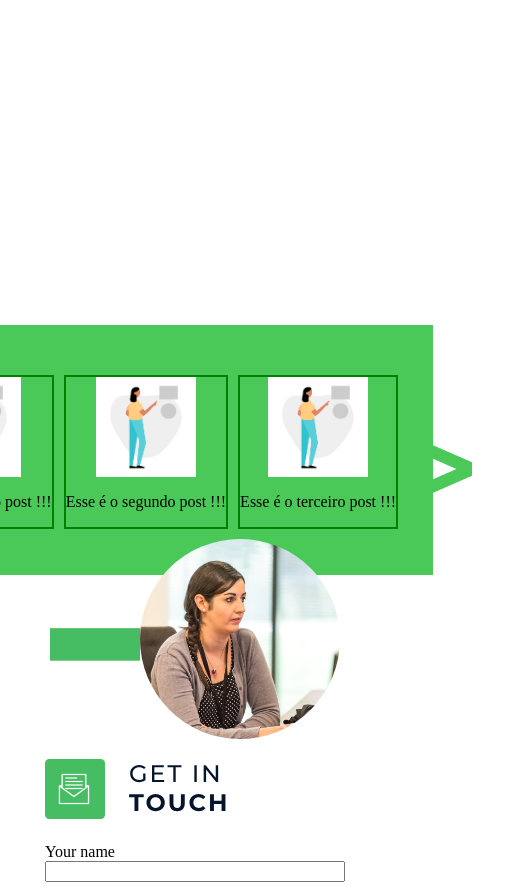
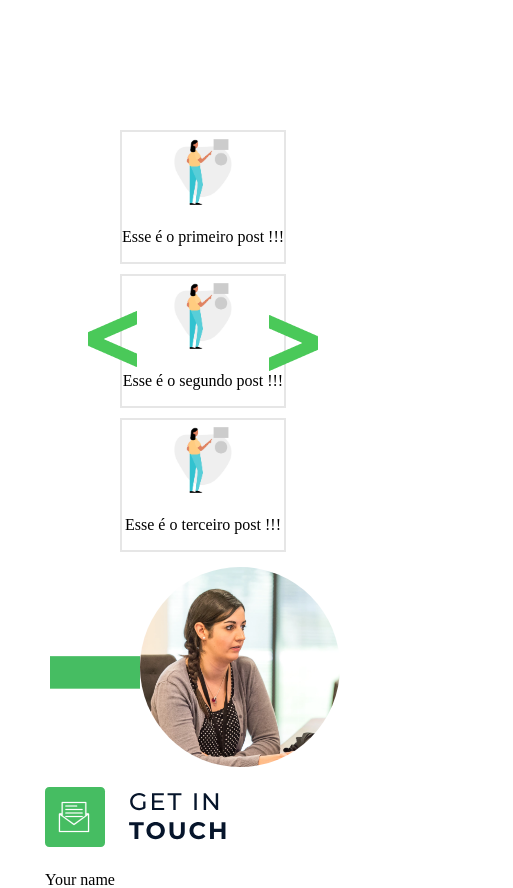
Before and after one commit to thiagoaprgt/full-stack-test, a React (Vite) app in the folder thiago-teste/: page / in a window 390 px wide. Shown: the part 1460-2348 px from the top of the page, 513 px wide, since content can reach past the window. Built offline with nearby package versions, Linux system fonts and the light colour scheme.

Commit message:
ajustes no layout

```diff
--- a/thiago-teste/src/components/post/post.module.css
+++ b/thiago-teste/src/components/post/post.module.css
@@ -27,7 +27,7 @@
     display: flex;
     flex-direction: column;
     align-items: center;
-    margin-right: 10px;
+
 }
 
 .postsList img {
@@ -36,7 +36,7 @@
 }
 
 .previousPost {
-    margin-right: 10px;
+
     position: relative;
     left: 90px;
     top: 140px;
@@ -48,6 +48,11 @@
     position: relative;
     right: 90px;
     top: 140px;
+}
+
+.nextPost:hover, .previousPost:hover {
+    box-shadow: 5px 5px 5px 5px  rgb(129, 129, 129);
+    border-radius: 10px;
 }
 
 .backgroundPost {
@@ -63,52 +68,91 @@
 
 
 
-@media(max-width:500px) {
-
+@media(max-width:730px) {
 
     .post {
-        width: 100%;
+        width: 100vw;
+    }
+
+    .mainPostsCenter {
+
+        width: 85vw;
+        padding: 0px;
+        margin: 0px;
+        /* border: solid blue; */
         display: flex;
         align-items: center;
         justify-content: center;
+
     }
 
-    .mainPosts {
-        display: none;
-    }
+    .postsList {
+        background-color: white;
+        margin: 5px;
 
-
-    .mainPostsCenter > .mainPosts {
-        display: flex;
-        flex-direction: row;
-    }
-
-
-
-
-
-    .postsList {
-        border: solid 2px green;
-        display: flex;
-        flex-direction: column;
-        align-items: center;
-        margin-right: 10px;
     }
 
     .postsList img {
-        max-width: 100px;
-        max-height: 100px;
+        max-width: 800px;
+        height:80px;
     }
 
     .previousPost {
-        margin-right: 10px;
+
+        position: relative;
+        left: 150px;
+        top: 50px
     }
 
     .nextPost {
         margin-left: 0px;
         rotate: 180deg;
+        position: relative;
+        right: 200px;
+        top: 50px;
+    }
+
+
+    .backgroundPost {
+        width: 500px;
+        height: 100px;
+        background-color: #4AC959;
+        position: relative;
+        z-index: -1;
+        top: 80px;
+        right: 0px;
+
     }
 
 
 
 }
+
+
+@media(max-width:600px) {
+
+    .backgroundPost{
+        display: none;
+    }
+
+    .mainPostsCenter > .mainPosts {
+        display: flex;
+        flex-direction: column;
+    }
+
+    .previousPost {
+
+
+        left: 100px;
+        top: 0px;
+    }
+
+    .nextPost {
+        margin-left: 0px;
+        rotate: 180deg;
+        position: relative;
+        right: 100px;
+        top: 0px;
+    }
+
+}
--- a/thiago-teste/src/components/post/post.tsx
+++ b/thiago-teste/src/components/post/post.tsx
@@ -185,7 +185,7 @@ export function Post() {
                 </div>
 
 
-                <div>
+                <div className={styles.mainPost}>
                         <div className={styles.backgroundPost}></div>
                         <div id="mainPostsCenter" className={styles.mainPostsCenter} > </div>
                 </div>
```
